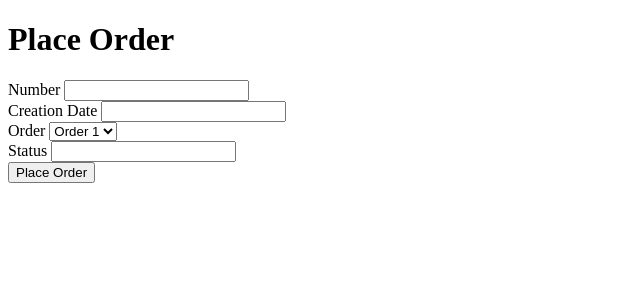
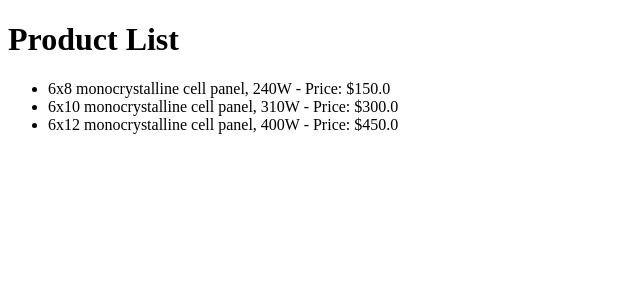
Before and after one commit to Kylertk21/SolSystems, a Flask app: page /products in a window 1280 px wide. Shown: the top 300 px of the page, without its empty margins (0-640 px from the left). Run offline with Flask 3, Linux system fonts and the light colour scheme; a user stored in the database is signed in; parts of the project's set-up code (start-up, migrations or seed data) failed here and were passed over.

Commit message:
created products list.html, updated routes to display list of products

```diff
--- a/src/app/__init__.py
+++ b/src/app/__init__.py
@@ -33,9 +33,6 @@ from .models import User, Order, Product, Item
 with app.app_context():
     db.create_all()
 
-# login
-from app.models import User
-
 # callback
 @login_manager.user_loader
 def load_user(id):
--- a/src/app/forms.py
+++ b/src/app/forms.py
@@ -32,8 +32,8 @@ class OrderForm(FlaskForm):
     number = IntegerField('Number', validators=[DataRequired()])
     creation_date = StringField('Creation Date', validators=[DataRequired()])
     status = StringField('Status', validators=[DataRequired()])
-    items = FieldList(FormField(Item))
-    select = SelectField('Order', choices=[('order1', 'Order 1'), ('order2', 'Order 2'), ('order3', 'Order 3'), ('order4', 'Order 4')], validators=[DataRequired()])
+    #items = FieldList(FormField(Item))
+    #select = SelectField('Order', choices=[('order1', 'Order 1'), ('order2', 'Order 2'), ('order3', 'Order 3'), ('order4', 'Order 4')], validators=[DataRequired()])
     #quantity = StringField('Quantity', validators=[DataRequired()])
     submit = SubmitField('Place Order')
 
--- a/src/app/models.py
+++ b/src/app/models.py
@@ -13,7 +13,7 @@ class Admin(User):
     order = db.Column(db.String(50), nullable=False)
 
     def get_orders(): #retrieve list of orders
-        form = OrderForm()
+        form = Order()
         return form.order.choices
 
 class Customer(User):
@@ -34,7 +34,7 @@ class Product(db.Model):
     code = db.Column(db.Integer, primary_key=True)
     description = db.Column(db.String)
     availability = db.Column(db.Boolean, default=False)
-    price = db.Column(db.Integer, primary_key=True)
+    price = db.Column(db.Float)
 
 class Item(db.Model):
     __tablename__ = 'items'
--- a/src/app/routes.py
+++ b/src/app/routes.py
@@ -4,7 +4,7 @@ from app.forms import SignUpForm, LoginForm
 from flask import render_template, redirect, url_for, request
 from flask_login import login_required, login_user, logout_user, current_user
 import bcrypt
-from .forms import OrderForm
+from .forms import OrderForm, ProductForm
 
 @app.route('/')
 @app.route('/index')
@@ -30,7 +30,7 @@ def login():
                     print("Password matched")
                     login_user(user)
                     print("Redirecting to products...")
-                    return redirect(url_for('products'))  # Redirect to products page
+                    return redirect(url_for('place_order'))  # Redirect to products page
                 else:
                     print("Password mismatch")
             else:
@@ -38,16 +38,6 @@ def login():
 
         except Exception as e:
             print("Error occurred during login:", e)
-
-
-
-    '''if user and bcrypt.checkpw(form.passwd.data.encode('utf-8'), user.passwd): #check for matching PW
-            print("Login successful!")  # Debug message
-            login_user(user)
-            print("Redirecting to place_order...")  # Debug message
-            return redirect(url_for('place_order'))
-        else:
-            print("Login failed!")  # Debug message'''
 
 
 
@@ -96,11 +86,12 @@ def signup():
 
 #================================================================#
 
-#==========================PRODUCTS==============================#
 
-@app.route('/products', methods=['GET', 'POST'])
+#==========================Place Order==============================#
+
+@app.route('/place_order', methods=['GET', 'POST'])
 @login_required
-def products():
+def place_order():
     form = OrderForm()
     if form.validate_on_submit():
 
@@ -109,7 +100,7 @@ def products():
             number = form.number.data,
             creation_date = form.creation_date.data,
             status = form.status.data,
-            select = form.select.data
+            #select = form.select.data
         )
 
         #store and commit
@@ -117,7 +108,7 @@ def products():
         db.session.commit()
 
         return redirect(url_for('order_placed'))
-    return render_template('products.html', form=form)
+    return render_template('place_order.html', form=form)
 
 @app.route('/order_placed')
 def order_placed():
@@ -127,3 +118,50 @@ def order_placed():
 
 
 #================================================================#
+
+#==========================Products==============================#
+
+products = [
+    {
+        'code':101,
+        'description': '6x8 monocrystalline cell panel, 240W',
+        'availability': True,
+        'price': 150.00
+    },
+    {
+        'code':202,
+        'description': '6x10 monocrystalline cell panel, 310W',
+        'availability': True,
+        'price': 300.00
+    },
+    {
+        'code':303,
+        'description': '6x12 monocrystalline cell panel, 400W',
+        'availability': True,
+        'price': 450.00
+    }
+]
+
+# Insert products into the database within the application context
+with app.app_context():
+    for product_data in products:
+        product = Product(
+            code=product_data['code'],
+            description=product_data['description'],
+            availability=product_data['availability'],
+            price=product_data['price']
+        )
+        db.session.add(product)
+
+    # Commit the changes to the database
+    db.session.commit()
+
+# Now you can define your /products route
+@app.route('/products', methods=['GET'])
+@login_required
+def products():
+    products = Product.query.all()  # Fetch all products from the database
+    return render_template('products.html', products=products)
+
+
+#================================================================#
--- a/src/templates/products.html
+++ b/src/templates/products.html
@@ -1,29 +1,10 @@
-<!DOCTYPE html>
-<html lang="en">
-<head>
-    <meta charset="UTF-8">
-    <meta name="viewport" content="width=device-width, initial-scale=1.0">
-    <title>Place Order</title>
-</head>
-<body>
-    <h1>Place Order</h1>
-    <form action="{{ url_for('products') }}" method="POST" novalidate>
-        {{ form.hidden_tag() }}
-        <div>
-            {{ form.number.label }} {{ form.number }}
-        </div>
-        <div>
-            {{ form.creation_date.label }} {{ form.creation_date }}
-        </div>
-        <div>
-            {{ form.select.label }} {{ form.select}}
-        </div>
-        <div>
-            {{ form.status.label }} {{ form.status}}
-        </div>
-        <div>
-            {{ form.submit }}
-        </div>
-    </form>
-</body>
-</html>
+{% extends 'base.html' %}
+{% block title %}Products{% endblock %}
+{% block main %}
+    <h1>Product List</h1>
+    <ul>
+        {% for product in products %}
+            <li>{{ product.description }} - Price: ${{ product.price }}</li>
+        {% endfor %}
+    </ul>
+{% endblock %}
```
Also changed, not shown: src/templates/place_order.html (added, +26 -0 lines), src/instance/app.db.
